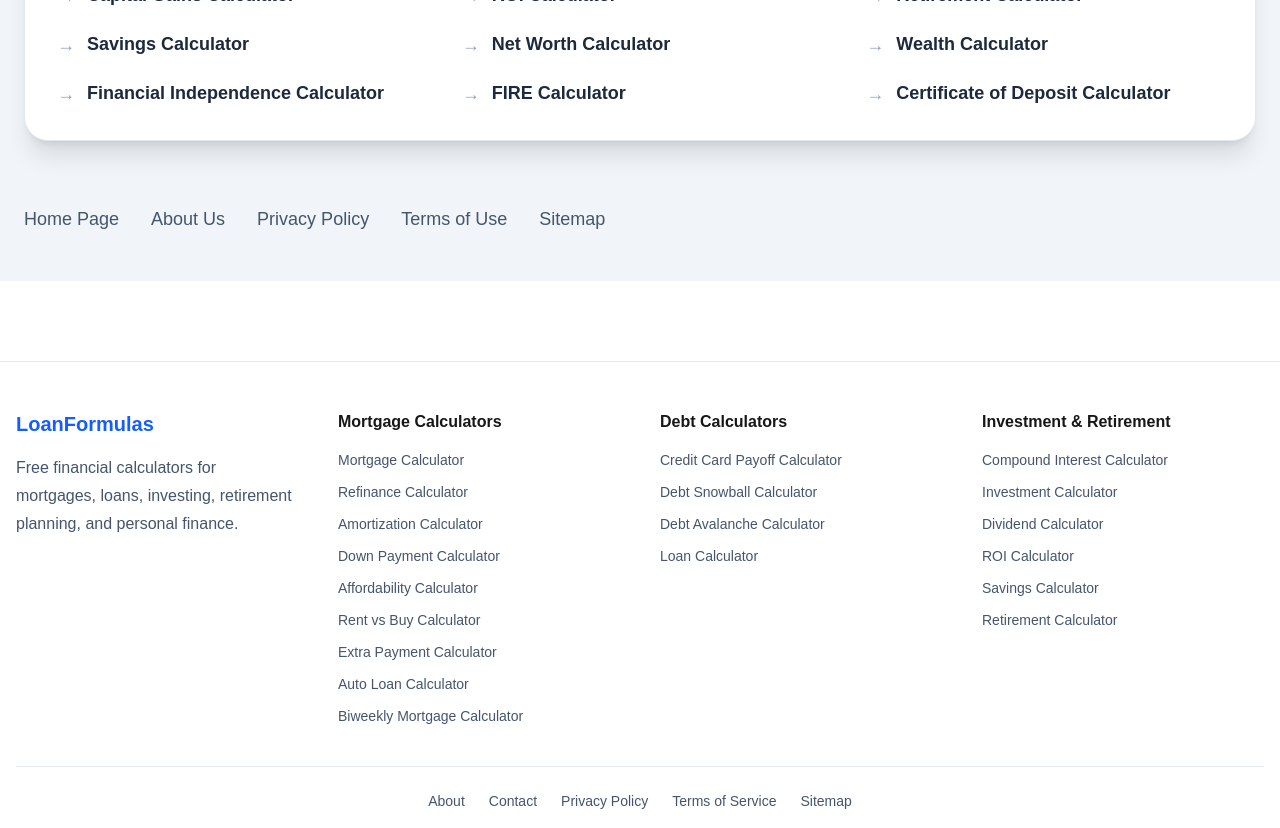
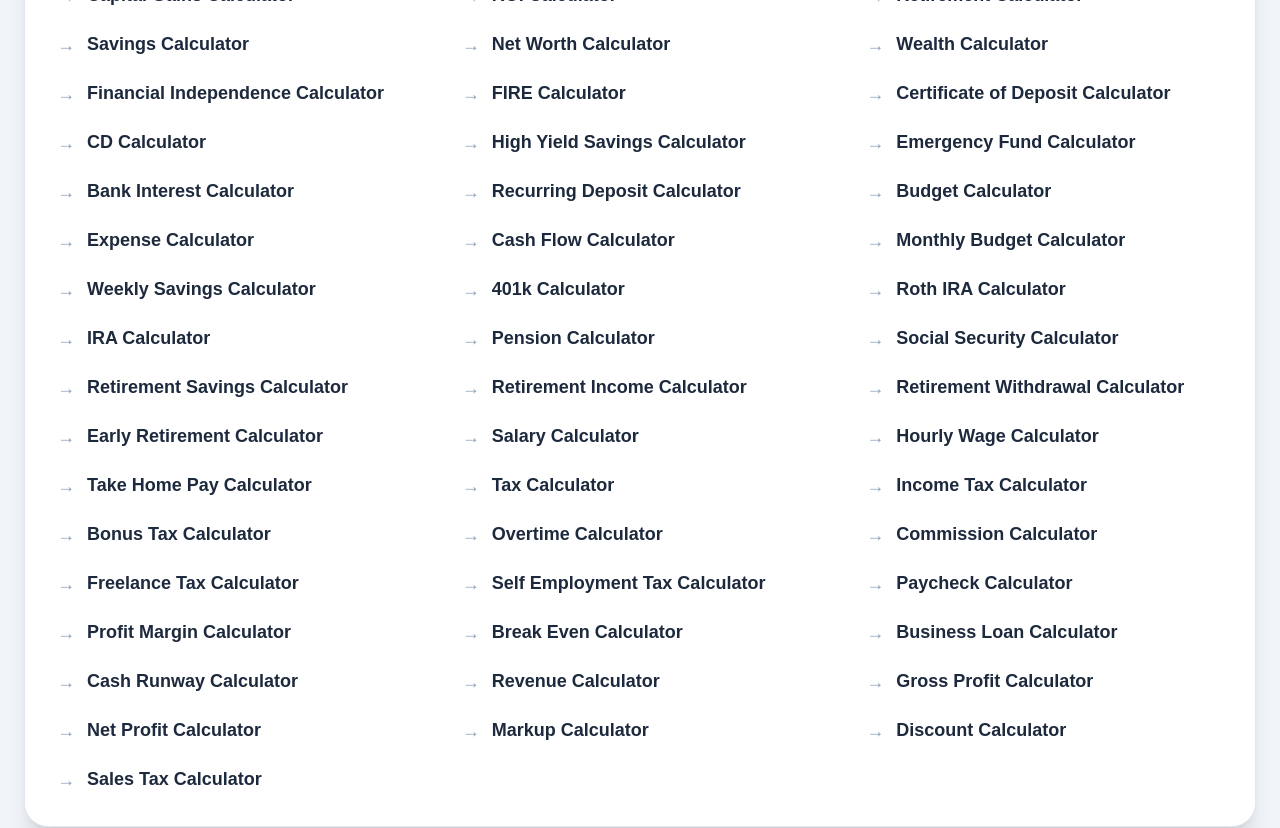
Before and after one commit to dekai-qingyang/seo-site, a Next.js app: page /sitemap-page in a window 1280 px wide. Shown: the part 1340-2168 px from the top of the page. Built offline with nearby package versions, Linux system fonts and the light colour scheme.

Commit message:
update sitemap

```diff
--- a/app/sitemap-page/page.tsx
+++ b/app/sitemap-page/page.tsx
@@ -332,6 +332,206 @@ const calculators = [
     link: "/certificate-of-deposit-calculator",
   },
 
+  {
+    title: "CD Calculator",
+    link: "/cd-calculator",
+  },
+
+  {
+    title: "High Yield Savings Calculator",
+    link: "/high-yield-savings-calculator",
+  },
+
+  {
+    title: "Emergency Fund Calculator",
+    link: "/emergency-fund-calculator",
+  },
+
+  {
+    title: "Bank Interest Calculator",
+    link: "/bank-interest-calculator",
+  },
+
+  {
+    title: "Recurring Deposit Calculator",
+    link: "/recurring-deposit-calculator",
+  },
+
+  {
+    title: "Budget Calculator",
+    link: "/budget-calculator",
+  },
+
+  {
+    title: "Expense Calculator",
+    link: "/expense-calculator",
+  },
+
+  {
+    title: "Cash Flow Calculator",
+    link: "/cash-flow-calculator",
+  },
+
+  {
+    title: "Monthly Budget Calculator",
+    link: "/monthly-budget-calculator",
+  },
+
+  {
+    title: "Weekly Savings Calculator",
+    link: "/weekly-savings-calculator",
+  },
+
+  {
+    title: "401k Calculator",
+    link: "/401k-calculator",
+  },
+
+  {
+    title: "Roth IRA Calculator",
+    link: "/roth-ira-calculator",
+  },
+
+  {
+    title: "IRA Calculator",
+    link: "/ira-calculator",
+  },
+
+  {
+    title: "Pension Calculator",
+    link: "/pension-calculator",
+  },
+
+  {
+    title: "Social Security Calculator",
+    link: "/social-security-calculator",
+  },
+
+  {
+    title: "Retirement Savings Calculator",
+    link: "/retirement-savings-calculator",
+  },
+
+  {
+    title: "Retirement Income Calculator",
+    link: "/retirement-income-calculator",
+  },
+
+  {
+    title: "Retirement Withdrawal Calculator",
+    link: "/retirement-withdrawal-calculator",
+  },
+
+  {
+    title: "Early Retirement Calculator",
+    link: "/early-retirement-calculator",
+  },
+
+  {
+    title: "Salary Calculator",
+    link: "/salary-calculator",
+  },
+
+  {
+    title: "Hourly Wage Calculator",
+    link: "/hourly-wage-calculator",
+  },
+
+  {
+    title: "Take Home Pay Calculator",
+    link: "/take-home-pay-calculator",
+  },
+
+  {
+    title: "Tax Calculator",
+    link: "/tax-calculator",
+  },
+
+  {
+    title: "Income Tax Calculator",
+    link: "/income-tax-calculator",
+  },
+
+  {
+    title: "Bonus Tax Calculator",
+    link: "/bonus-tax-calculator",
+  },
+
+  {
+    title: "Overtime Calculator",
+    link: "/overtime-calculator",
+  },
+
+  {
+    title: "Commission Calculator",
+    link: "/commission-calculator",
+  },
+
+  {
+    title: "Freelance Tax Calculator",
+    link: "/freelance-tax-calculator",
+  },
+
+  {
+    title: "Self Employment Tax Calculator",
+    link: "/self-employment-tax-calculator",
+  },
+
+  {
+    title: "Paycheck Calculator",
+    link: "/paycheck-calculator",
+  },
+
+  {
+    title: "Profit Margin Calculator",
+    link: "/profit-margin-calculator",
+  },
+
+  {
+    title: "Break Even Calculator",
+    link: "/break-even-calculator",
+  },
+
+  {
+    title: "Business Loan Calculator",
+    link: "/business-loan-calculator",
+  },
+
+  {
+    title: "Cash Runway Calculator",
+    link: "/cash-runway-calculator",
+  },
+
+  {
+    title: "Revenue Calculator",
+    link: "/revenue-calculator",
+  },
+
+  {
+    title: "Gross Profit Calculator",
+    link: "/gross-profit-calculator",
+  },
+
+  {
+    title: "Net Profit Calculator",
+    link: "/net-profit-calculator",
+  },
+
+  {
+    title: "Markup Calculator",
+    link: "/markup-calculator",
+  },
+
+  {
+    title: "Discount Calculator",
+    link: "/discount-calculator",
+  },
+
+  {
+    title: "Sales Tax Calculator",
+    link: "/sales-tax-calculator",
+  },
+
 ];
 
 export default function SitemapPage() {
```
